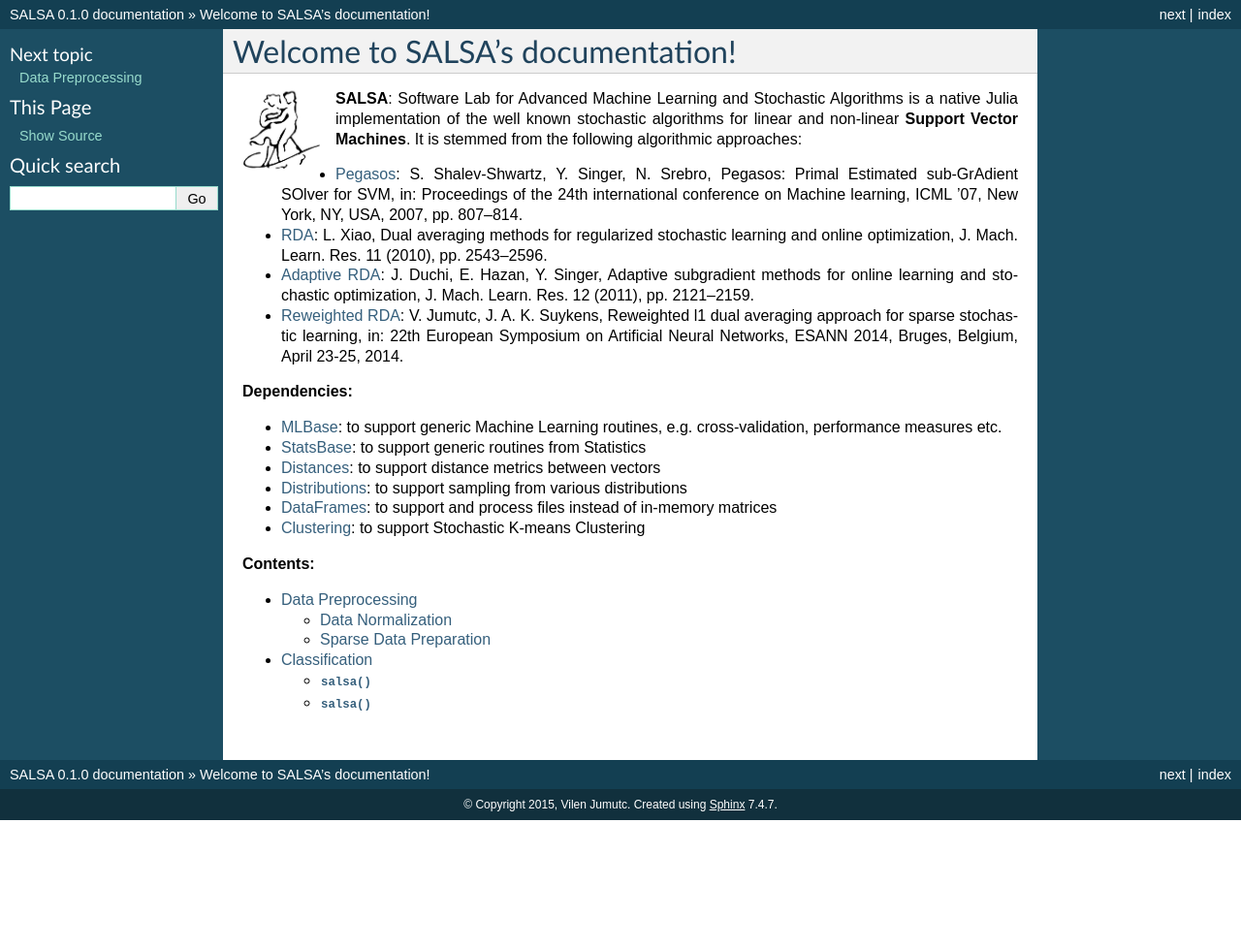
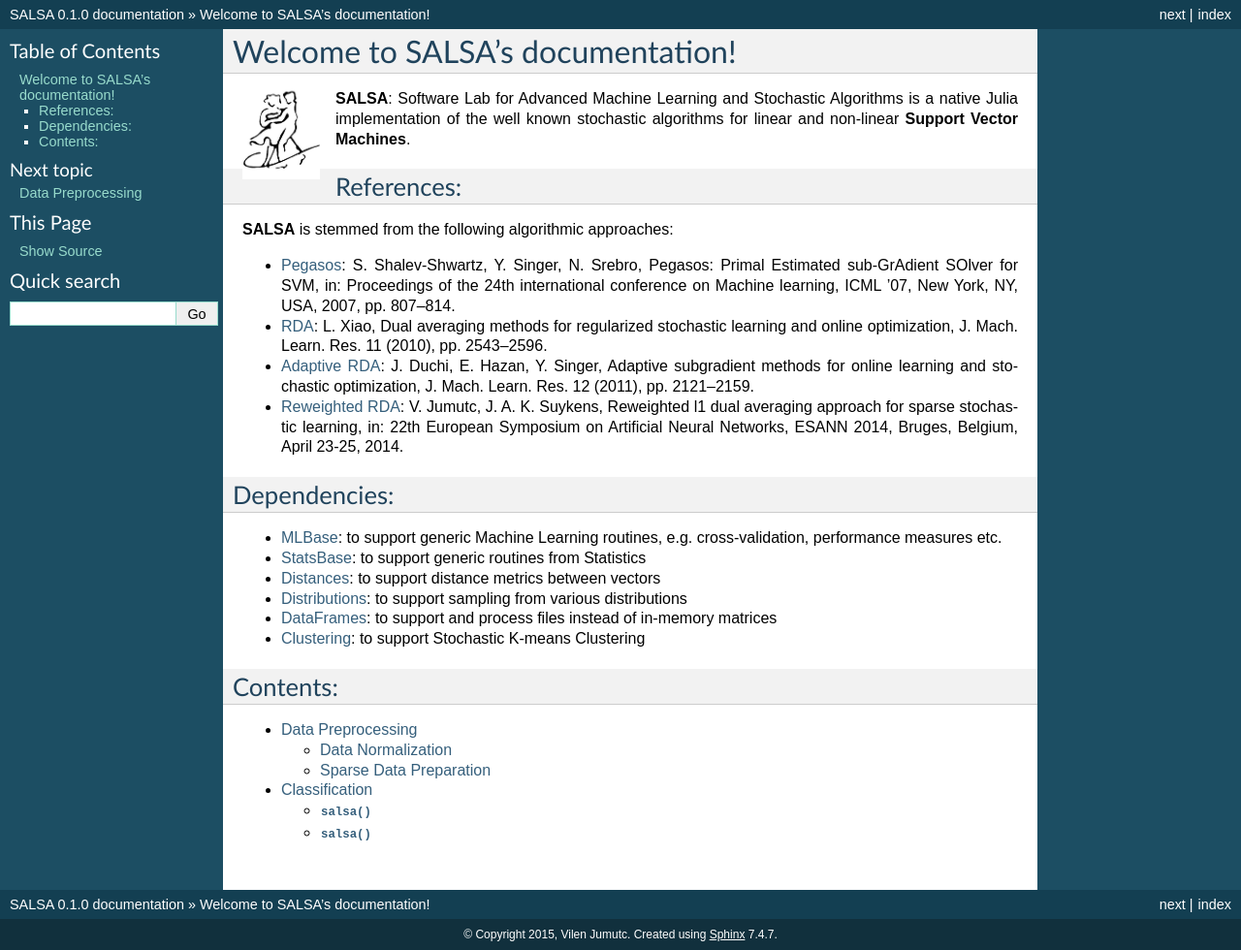
Before and after one commit to jumutc/SALSA.jl, a Sphinx documentation site: the page built from docs/source/index.rst, in a window 1280 px wide. Shown: the whole page at 97% size. Built offline with Sphinx 7.4.7, drawn with Linux system fonts in a browser that asks for light colours; formulas are drawn with MathJax 3; before the commit the page ends 900 px from its top, so only the background shows below that.

Commit message:
sphynx docs adjusted

```diff
--- a/docs/source/data_preparation.rst
+++ b/docs/source/data_preparation.rst
@@ -17,7 +17,7 @@ Data Normalization
         mapstd([0 1; -1 2]) # --> ([0.707107  -0.707107; -0.707107   0.707107], [-0.5  1.5], [0.707107 0.707107])
 
 
- . function:: mapstd(A,mean,std)
+ .. function:: mapstd(A,mean,std)
 
     Normalize easch column of ``A`` to specified column-wise ``mean`` and ``srd``. Output normalized matrix ``A``.
 
--- a/docs/source/index.rst
+++ b/docs/source/index.rst
@@ -7,7 +7,12 @@ Welcome to SALSA's documentation!
     :width: 80px
 
 
-**SALSA**: Software Lab for Advanced Machine Learning and Stochastic Algorithms is a native Julia implementation of the well known stochastic algorithms for linear and non-linear **Support Vector Machines**. It is stemmed from the following algorithmic approaches:
+**SALSA**: Software Lab for Advanced Machine Learning and Stochastic Algorithms is a native Julia implementation of the well known stochastic algorithms for linear and non-linear **Support Vector Machines**.
+
+References:
+***********
+
+**SALSA** is stemmed from the following algorithmic approaches:
 
 - `Pegasos <http://ttic.uchicago.edu/~shai/papers/ShalevSiSr07.pdf>`_: S. Shalev-Shwartz, Y. Singer, N. Srebro, Pegasos: Primal Estimated sub-GrAdient SOlver for SVM, in: Proceedings of the 24th international conference on Machine learning, ICML ’07, New York, NY, USA, 2007, pp. 807–814.
 
```
Also changed, not shown: other parts of docs/source/index.rst (+4 -2 lines).
